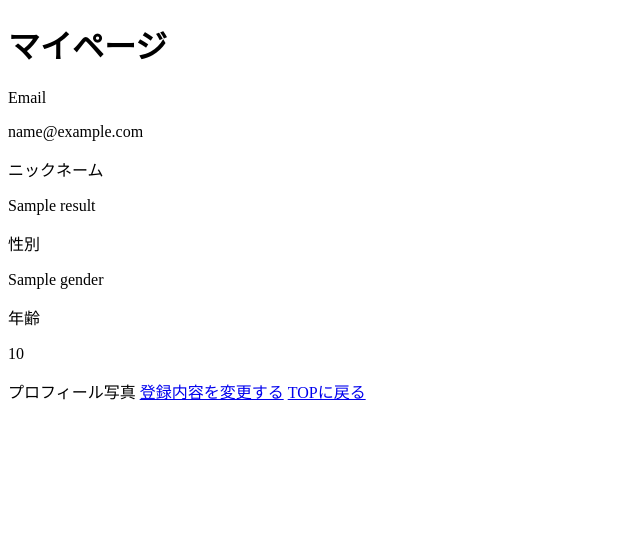
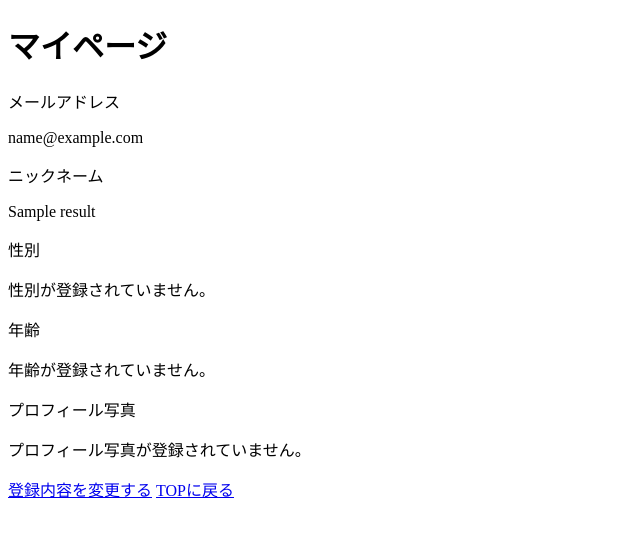
Before and after one commit to tech-is/NANPA, a CodeIgniter app: the page made by src/application/views/profile_pages/profile_view.php in a window 1280 px wide. Shown: the top 537 px of the page, without its empty margins (0-640 px from the left). Run offline with CodeIgniter, Linux system fonts and the light colour scheme; tables that the repository leaves empty hold one stand-in row (values such as "Sample post"); the template is opened without the code that fills it: most values are stand-ins (such as "Sample title", 1, 10 or a date in 2020).

Commit message:
login_view_add

```diff
--- a/src/application/views/profile_pages/profile_view.php
+++ b/src/application/views/profile_pages/profile_view.php
@@ -9,16 +9,51 @@
 <body>
    <?php foreach($results as $result):?>
    <h1>マイページ</h1>
-   <label for="name">Email</label>
-   <p><?php echo $result['email']; ?></p>
+   <label for="name">メールアドレス</label>
+   <p><?php
+         if(isset($result['email'])){
+            echo $result['email'];
+         } else {
+            echo "メールアドレスが登録されていません。";
+         }; ?>
+   </p>
    <label for="name">ニックネーム</label>
-   <p><?php echo $result['name']; ?></p>
+   <p><?php
+         if(isset($result['name']) && $result['name'] !== ""){
+            echo $result['name'];
+         } else {
+            echo "ニックネームが登録されていません。";
+         }
+         ; ?>
+   </p>
    <label for="gender">性別</label>
-   <p><?php echo $result['gender']; ?></p>
+   <p><?php
+         if(!isset($result['gender'])){
+            echo $result['gender'];
+         } else if($result['gender'] === 0) {
+            echo "性別が登録されていません。";
+         } else {
+            echo "性別が登録されていません。";
+         }; ?>
+   </p>
    <label for="age">年齢</label>
-   <p><?php echo $result['age']; ?></p>
+   <p><?php
+         if(!isset($result['age'])){
+            echo $result['age'];
+         } elseif($result['age'] === 0) {
+            echo "年齢が登録されていません。";
+         } else {
+            echo "年齢が登録されていません。";
+         }; ?>
+   </p>
    <label for="photo">プロフィール写真</label>
-   <!-- <p><?php echo $result['img']; ?></p> -->
+   <p><?php
+         if(!isset($result['profile_img']) && $result['profile_img'] !== ""){
+            echo $result['profile_img'];
+         } else {
+            echo "プロフィール写真が登録されていません。";
+         }; ?>
+   </p>
    <?php endforeach; ?>
    <a class="botton" href="<?php echo base_url()."compass/profile_change";?>">登録内容を変更する</a>
    <a class="botton" href="<?php echo base_url()."compass/top";?>">TOPに戻る</a>
```
